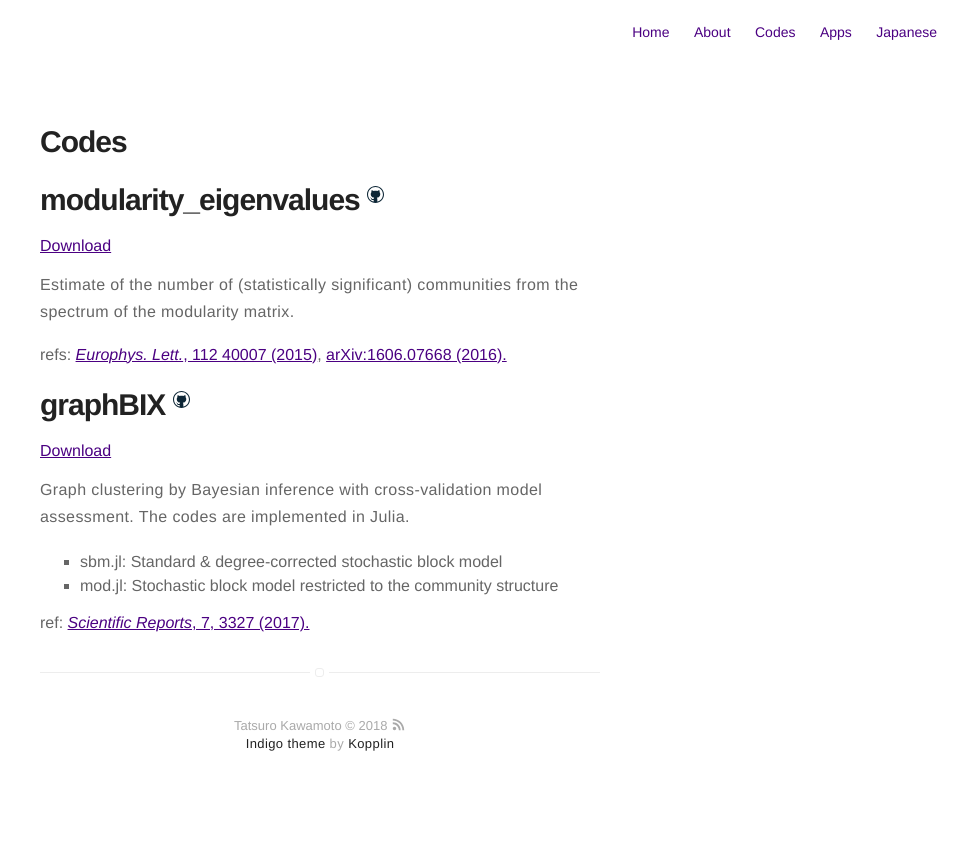
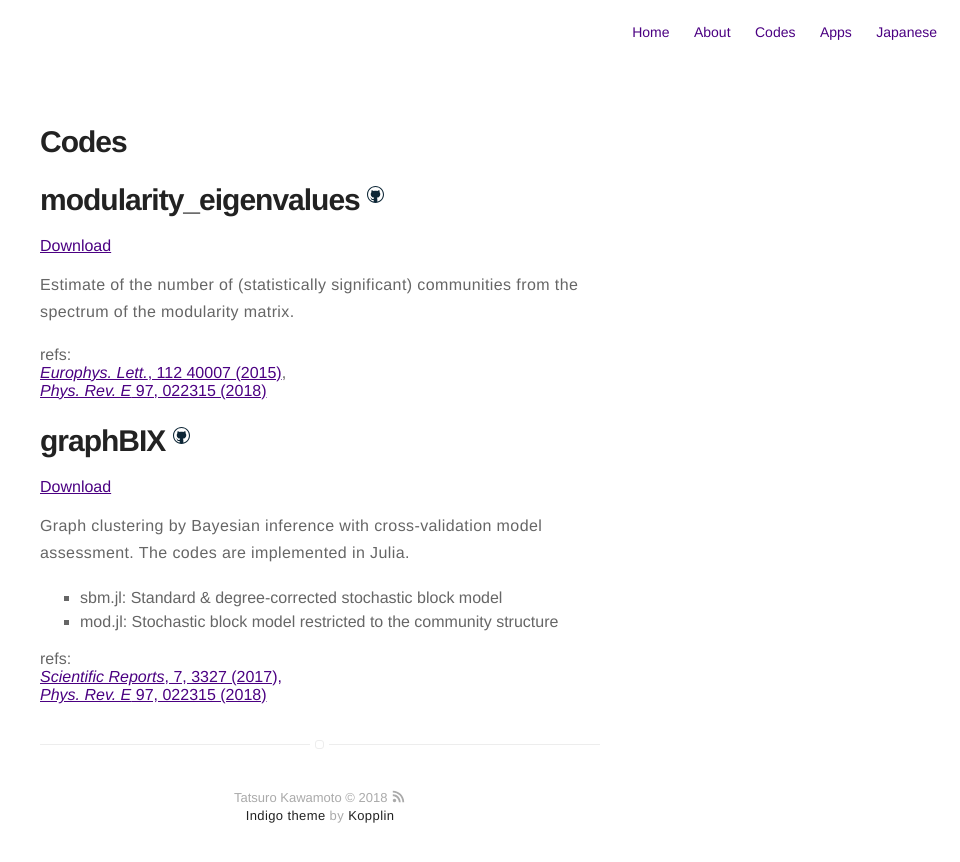
Before and after one commit to tatsuro-kawamoto/tatsuro-kawamoto.github.io, a Jekyll site: the page built from codes.html, in a window 1280 px wide. Shown: the top 862 px of the page, without its empty margins (320-1280 px from the left). Built offline with Jekyll 4.4.1, drawn with Linux system fonts in a browser that asks for light colours.

Commit message:
Update refs in Codes.

```diff
--- a/codes.html
+++ b/codes.html
@@ -16,7 +16,10 @@ title: Codes
 <a class="github-button" href="https://github.com/tatsuro-kawamoto/modularity_eigenvalues/archive/master.zip" data-icon="octicon-cloud-download" data-size="large" aria-label="Download tatsuro-kawamoto/graphBIX on GitHub">Download</a>
 
 <p>Estimate of the number of (statistically significant) communities from the spectrum of the modularity matrix.</p>
-refs: <a href="http://iopscience.iop.org/article/10.1209/0295-5075/112/40007/meta" target="_blank"><i>Europhys. Lett.</i>, 112 40007 (2015)</a>, <a href="https://arxiv.org/abs/1606.07668" target="_blank"> arXiv:1606.07668 (2016).</a>
+refs:<br />
+<a href="http://iopscience.iop.org/article/10.1209/0295-5075/112/40007/meta" target="_blank"><i>Europhys. Lett.</i>, 112 40007 (2015)</a>,<br />
+<a href="https://journals.aps.org/pre/abstract/10.1103/PhysRevE.97.022315" target="_blank"><i>Phys. Rev. E</i> 97, 022315 (2018)</a>
+
 
 
 
@@ -26,11 +29,15 @@ refs: <a href="http://iopscience.iop.org/article/10.1209/0295-5075/112/40007/met
 <!-- Place this tag where you want the button to render. -->
 <a class="github-button" href="https://github.com/tatsuro-kawamoto/graphBIX/archive/master.zip" data-icon="octicon-cloud-download" data-size="large" aria-label="Download tatsuro-kawamoto/graphBIX on GitHub">Download</a>
 
+
 <p>Graph clustering by Bayesian inference with cross-validation model assessment. The codes are implemented in Julia.</p>
 <ul style="list-style-type:square;">
   <li>sbm.jl: Standard & degree-corrected stochastic block model</li>
   <li>mod.jl: Stochastic block model restricted to the community structure</li>
 </ul>
-ref: <a href="https://www.nature.com/articles/s41598-017-03623-x" target="_blank"><i>Scientific Reports</i>, 7, 3327 (2017).</a>
+refs:<br />
+<a href="https://www.nature.com/articles/s41598-017-03623-x" target="_blank"><i>Scientific Reports</i>, 7, 3327 (2017),</a>
+<br />
+<a href="https://journals.aps.org/pre/abstract/10.1103/PhysRevE.97.022315" target="_blank"><i>Phys. Rev. E</i> 97, 022315 (2018)</a>
 
 </section>
```
